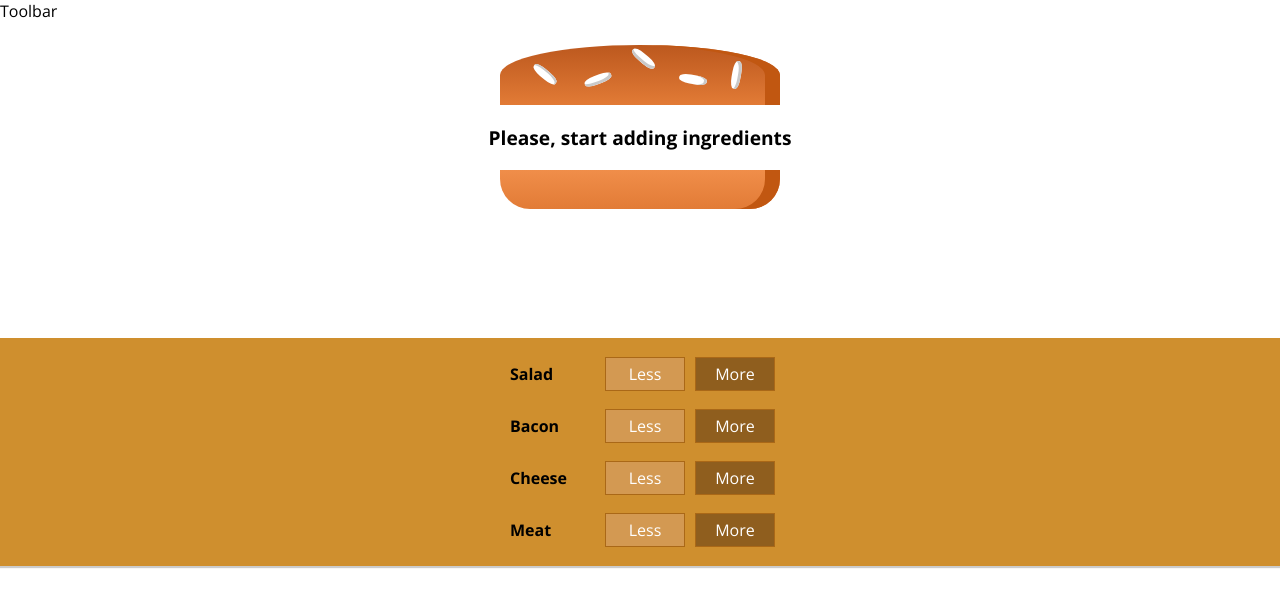
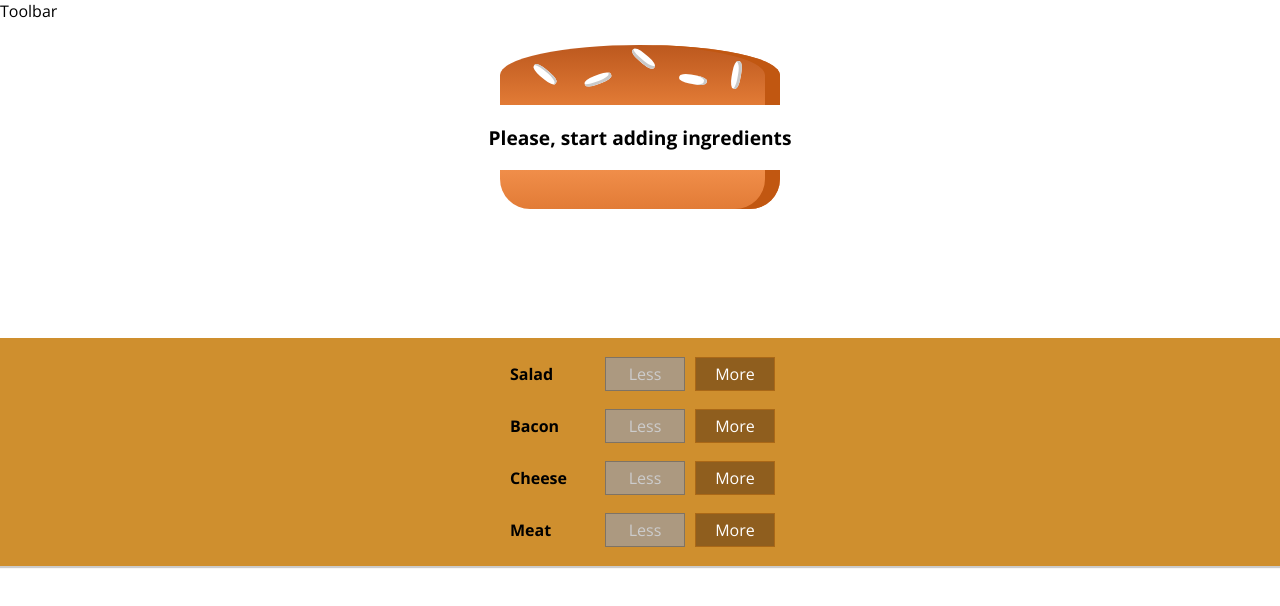
Before and after one commit to denlysenko/react-burger, a React app: page / in a window 1280 px wide. Shown: the top 606 px of the page. Built offline with nearby package versions, Linux system fonts and the light colour scheme.

Commit message:
adding/removing ingredients

```diff
--- a/src/components/Burger/BuildControl/index.js
+++ b/src/components/Burger/BuildControl/index.js
@@ -5,10 +5,15 @@ import classes from './styles.css';
 const buildControl = props => (
   <div className={classes.BuildControl}>
     <div className={classes.Label}>{props.label}</div>
-    <button type="button" className={classes.Less}>
+    <button
+      type="button"
+      className={classes.Less}
+      onClick={props.removed}
+      disabled={props.disabled}
+    >
       Less
     </button>
-    <button type="button" className={classes.More}>
+    <button type="button" className={classes.More} onClick={props.added}>
       More
     </button>
   </div>
--- a/src/components/Burger/BuildControls/index.js
+++ b/src/components/Burger/BuildControls/index.js
@@ -12,7 +12,15 @@ const controls = [
 
 const buildControls = props => (
   <div className={classes.BuildControls}>
-    {controls.map(ctrl => <BuildControl key={ctrl.label} label={ctrl.label} />)}
+    {controls.map(ctrl => (
+      <BuildControl
+        key={ctrl.label}
+        label={ctrl.label}
+        disabled={props.disabled[ctrl.type]}
+        added={() => props.added(ctrl.type)}
+        removed={() => props.removed(ctrl.type)}
+      />
+    ))}
   </div>
 );
 
--- a/src/containers/BurgerBuilder/index.js
+++ b/src/containers/BurgerBuilder/index.js
@@ -3,6 +3,13 @@ import React, { Component } from 'react';
 import Burger from '../../components/Burger';
 import BuildControls from '../../components/Burger/BuildControls';
 import Aux from '../../hoc/Aux';
+
+const INGREDIENT_PRICES = {
+  salad: 0.5,
+  cheese: 0.4,
+  bacon: 0.7,
+  meat: 1.3
+};
 
 class BurgerBuilder extends Component {
   state = {
@@ -11,14 +18,54 @@ class BurgerBuilder extends Component {
       bacon: 0,
       cheese: 0,
       meat: 0
+    },
+    totalPrice: 4
+  };
+
+  addIngredient = type => {
+    const oldCount = this.state.ingredients[type];
+    const updatedCount = oldCount + 1;
+    const ingredients = {
+      ...this.state.ingredients
+    };
+    ingredients[type] = updatedCount;
+    const oldPrice = this.state.totalPrice;
+    const totalPrice = INGREDIENT_PRICES[type] + oldPrice;
+    this.setState({ totalPrice, ingredients });
+  };
+
+  removeIngredient = type => {
+    const oldCount = this.state.ingredients[type];
+
+    if (oldCount <= 0) {
+      return;
     }
+
+    const updatedCount = oldCount - 1;
+    const ingredients = {
+      ...this.state.ingredients
+    };
+    ingredients[type] = updatedCount;
+    const oldPrice = this.state.totalPrice;
+    const totalPrice = oldPrice - INGREDIENT_PRICES[type];
+    this.setState({ totalPrice, ingredients });
   };
 
   render() {
+    const disabledInfo = { ...this.state.ingredients };
+
+    for (const key in disabledInfo) {
+      disabledInfo[key] = disabledInfo[key] <= 0;
+    }
+
     return (
       <Aux>
         <Burger ingredients={this.state.ingredients} />
-        <BuildControls />
+        <BuildControls
+          disabled={disabledInfo}
+          added={this.addIngredient}
+          removed={this.removeIngredient}
+        />
       </Aux>
     );
   }
```
